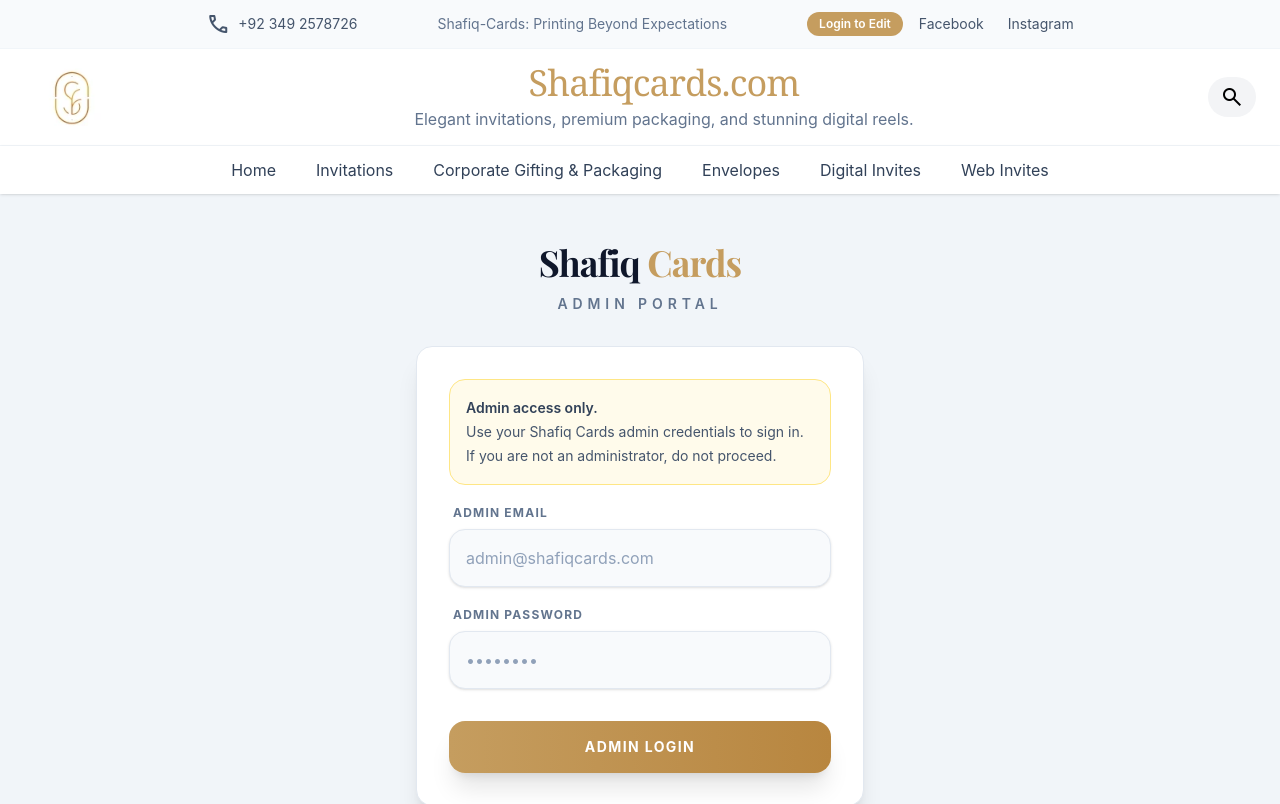
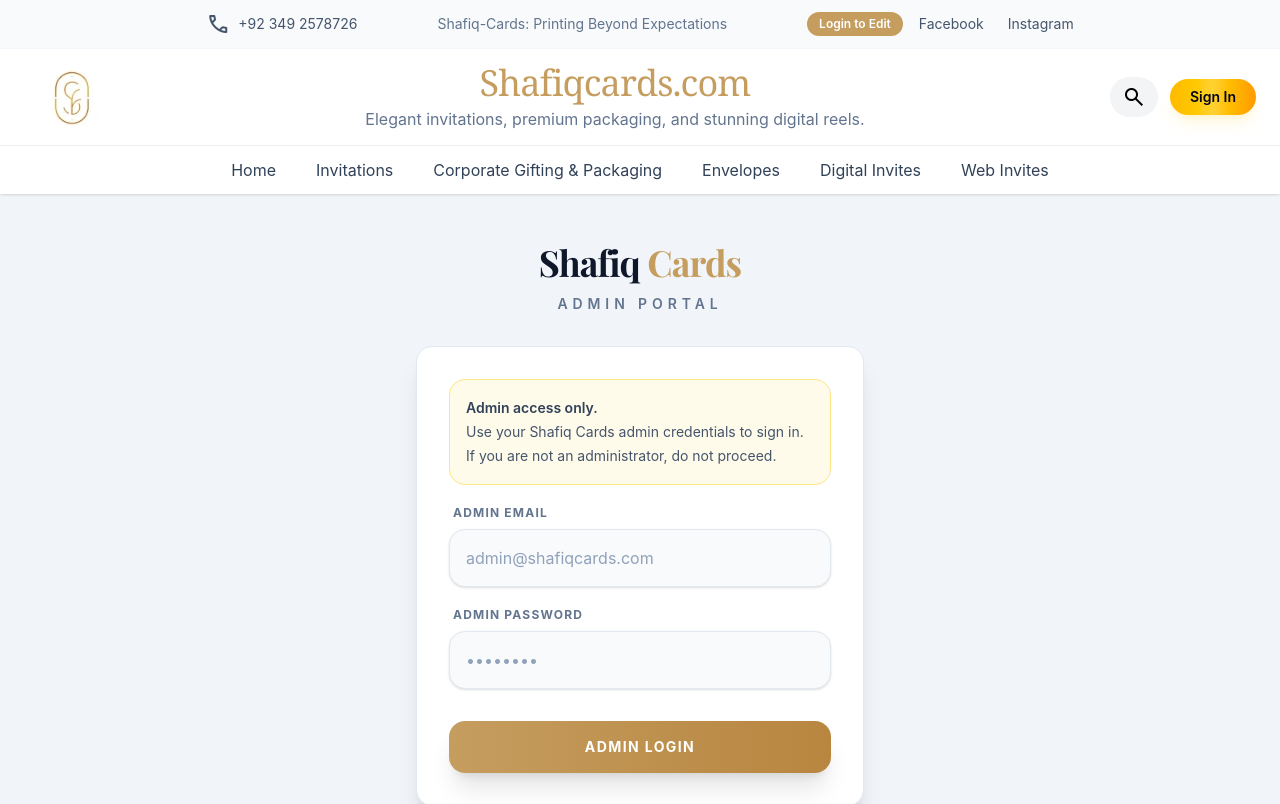
Before and after one commit to nofilimranofficial-wq/shafiqcards, a React (Vite) app: page /admin/login in a window 1280 px wide. Shown: the top 804 px of the page. Built offline with nearby package versions, Linux system fonts and the light colour scheme; a web font is replaced by a local one.

Commit message:
Implement logout functionality with clearInvitationAuth
Added clearInvitationAuth call on logout to enhance security.

```diff
--- a/src/components/Header.jsx
+++ b/src/components/Header.jsx
@@ -2,6 +2,7 @@ import React, { useState, useRef, useEffect } from 'react';
 import { Link, useNavigate } from 'react-router-dom';
 import { gsap } from 'gsap';
 import { isAuthenticated } from '../utils/api';
+import { clearInvitationAuth } from '../utils/invitationAuth';
 import InvitationLogin from './InvitationLogin';
 import logo from '../assets/golden.webp';
 
@@ -29,10 +30,11 @@ const Header = () => {
 
   const handleLoginSuccess = (invitation) => {
     setInvitationAuth(invitation);
+    navigate(`/${invitation.slug}`);
   };
 
   const handleLogout = () => {
-    localStorage.removeItem('invitationAuth');
+    clearInvitationAuth();
     setInvitationAuth(null);
     navigate('/');
   };
@@ -176,6 +178,22 @@ const Header = () => {
               <span className="material-symbols-outlined">{searchOpen ? 'close' : 'search'}</span>
             </button>
 
+            {!invitationAuth ? (
+              <button
+                onClick={() => setLoginModal(true)}
+                className="hidden md:inline-flex items-center gap-2 rounded-full bg-gradient-to-r from-amber-400 via-amber-300 to-amber-500 px-5 py-2 text-sm font-semibold text-slate-950 shadow-lg shadow-amber-200/30 hover:from-amber-300 hover:via-amber-200 hover:to-amber-400 transition"
+              >
+                Sign In
+              </button>
+            ) : (
+              <button
+                onClick={() => navigate(`/${invitationAuth.slug}`)}
+                className="hidden md:inline-flex items-center gap-2 rounded-full border border-amber-400 bg-white px-5 py-2 text-sm font-semibold text-slate-950 shadow-sm hover:bg-amber-50 transition"
+              >
+                My Invite
+              </button>
+            )}
+
             <button
               aria-expanded={open}
               aria-label="Toggle menu"
```
